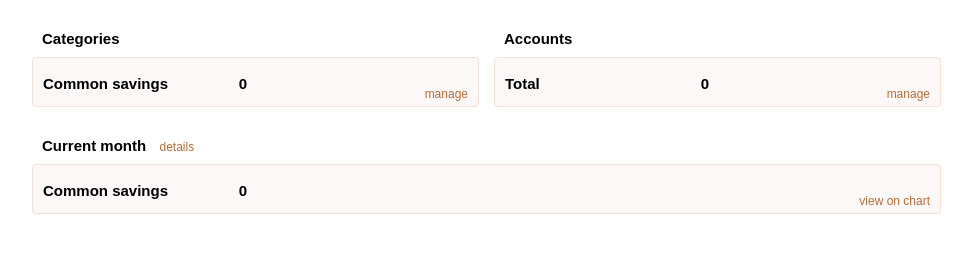
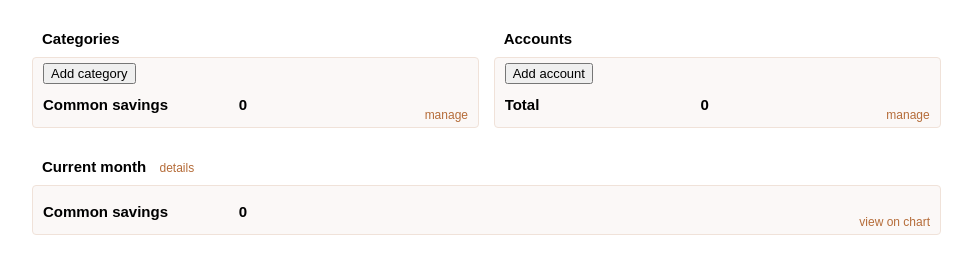
Before and after one commit to nicolasalt/pft, a Python web app: template templates/index.html in a window 1280 px wide. Shown: the part 469-743 px from the top of the page, without its empty margins (153-1125 px from the left). Run offline with Jinja, Linux system fonts and the light colour scheme; the template is opened without the code that fills it, so the values that code supplies are empty; some libraries are stand-ins or nearby versions.

Commit message:
Made widget out of category block. Added accounts widget.

```diff
--- a/controller.py
+++ b/controller.py
@@ -26,8 +26,8 @@ app = webapp2.WSGIApplication([
 
     ('/settings', profile.EditProfile),
     ('/manage_profiles', profile.ManageProfilesPage),
-    ('/do/edit_account', profile.DoAddAccount),
-    ('/do/edit_category', profile.DoAddCategory),
+    ('/do/edit_account', profile.DoEditAccount),
+    ('/do/edit_category', profile.DoEditCategory),
     ('/do/add_profile', profile.DoAddProfile),
     ('/do/connect_to_profile', profile.DoConnectToProfile),
     ('/do/set_active_profile', profile.DoSetActiveProfile),
--- a/css/common.css
+++ b/css/common.css
@@ -123,7 +123,7 @@ header .right_block {
   font-weight: bold;
 }
 .standard_block button {
-  font-size: 12px;
+  font-size: 13px;
 }
 
 .standard_block_with_title .title {
@@ -149,7 +149,7 @@ header .right_block {
 }
 
 .standard_block_divider {
-  width: 15px;
+  width: 7px;
   display: inline-block;
 }
 
--- /dev/null
+++ b/js/accounts.js
@@ -0,0 +1,69 @@
+pft.accounts = {};
+
+
+pft.accounts.DeleteAccount = function(accountId) {
+  // TODO: implement delete
+  //pft.accounts.SaveAccount(accountId, true);
+};
+
+
+pft.accounts.EditAccount = function(accountId) {
+  var account = pft.state.GetAccount(accountId);
+  var title = 'Edit account';
+  if (accountId == '') {
+    account = {
+      'name': '',
+      'balance': '',
+      'currency': '$'
+    };
+    title = 'Add new account';
+  }
+  $('#edit-account-name').val(account['name']);
+  $('#edit-account-balance').val(account['balance']);
+  $('#edit-account-currency').val(account['currency']);
+  $('#edit-account-dialog').dialog({
+      resizable: false,
+      title: title,
+      buttons: {
+        'Save': function() {
+          pft.accounts.SaveAccount(accountId);
+        },
+        'Cancel': function() {
+          $(this).dialog('close');
+        }
+      }
+  });
+};
+
+
+pft.accounts.SaveAccount = function(accountId, opt_delete){
+  var data = {
+    'name': $('#edit-account-name').val(),
+    'currency': $('#edit-account-currency').val()
+  };
+  var balance = $('#edit-account-balance').val();
+  if (balance) {
+    data['balance'] = balance;
+  }
+  if (accountId) {
+    data['account_id'] = accountId;
+  }
+  if (opt_delete) {
+    data['delete'] = '1';
+  }
+
+  $.post('/do/edit_account', data).success(function() {
+    window.location.reload();
+  });
+  $('#edit-account-dialog').dialog('close');
+};
+
+
+$('[account_id]').live('click', function(){
+  pft.accounts.EditAccount(
+      $(this).attr('account_id'));
+});
+$('[delete_account_id]').live('click', function(){
+  pft.accounts.DeleteAccount(
+      $(this).attr('delete_account_id'));
+});
--- a/js/categories.js
+++ b/js/categories.js
@@ -54,3 +54,13 @@ pft.categories.SaveCategory = function(categoryId, opt_delete){
   });
   $('#edit-category-dialog').dialog('close');
 };
+
+
+$('[category_id]').live('click', function(){
+  pft.categories.EditCategory(
+      $(this).attr('category_id'));
+});
+$('[delete_category_id]').live('click', function(){
+  pft.categories.DeleteCategory(
+      $(this).attr('delete_category_id'));
+});
--- a/js/state.js
+++ b/js/state.js
@@ -80,3 +80,12 @@ pft.state.UpdateBudgetItem = function(item) {
 pft.state.GetBudgetItem = function(itemId) {
   return pft.state.GetEntity(itemId, 'budget_items');
 };
+
+
+pft.state.UpdateAccount = function(account) {
+  pft.state.UpdateEntity(account, 'accounts');
+};
+
+pft.state.GetAccount = function(accountId) {
+  return pft.state.GetEntity(accountId, 'accounts');
+};
--- a/templates/base.html
+++ b/templates/base.html
@@ -15,6 +15,11 @@
   <script type="text/javascript" src="/js/state.js"></script>
   <script type="text/javascript" src="/js/transaction_dialog.js"></script>
   <script type="text/javascript" src="/js/charts.js"></script>
+  <script type="text/javascript" src="/js/categories.js"></script>
+  <script type="text/javascript" src="/js/accounts.js"></script>
+
+  {% import "templates/include/categories_widget.inc.html" as categories %}
+  {% import "templates/include/accounts_widget.inc.html" as accounts %}
 
   {% block head %}
     <title>Personal Finance Tracker</title>
@@ -30,6 +35,18 @@
         $(this).button(options);
       });
     });
+
+    {% for category in categories_json %}
+      var category = {{ category }};
+      category['id'] = {{ loop.index0 }};
+      pft.state.UpdateCategory(category);
+    {% endfor %}
+
+    {% for account in accounts_json %}
+      var account = {{ account }};
+      account['id'] = {{ loop.index0 }};
+      pft.state.UpdateAccount(account);
+    {% endfor %}
   </script>
 </head>
 <body>
--- /dev/null
+++ b/templates/include/accounts_widget.inc.html
@@ -0,0 +1,52 @@
+{% macro accounts_widget(profile, total_balance, editable=false) -%}
+
+  <div class="standard_block_with_title">
+    <div class="title">Accounts</div>
+    <div class="standard_block half_page_block">
+      {% for account in profile.accounts %}
+        <div class="item">
+          <a href="/transaction_report?account_id={{ loop.index0 }}">
+            <span class="name account">{{ account.name|escape }}</span>
+          </a>
+          <span class="balance">{{ account.balance|int }}</span>
+          <span class="currency">{{ account.currency}}</span>
+          {% if editable %}
+            <button icon="ui-icon-pencil"
+                account_id="{{ loop.index0 }}">Edit</button>
+            <button icon="ui-icon-circle-minus"
+                delete_account_id="{{ loop.index0 }}">Remove</button>
+          {% endif %}
+        </div>
+      {% endfor %}
+      {% if editable or not profile.accounts %}
+        <button icon="ui-icon-circle-plus"
+            class="add_button" account_id="">
+          Add account
+        </button>
+      {% endif %}
+      <div class="item total">
+        <span class="name">Total</span>
+        <span class="balance">{{ total_balance|int }}</span>
+        <span class="currency">{{ profile.main_currency}}</span>
+      </div>
+      <a class="details_link" href="/settings">manage</a>
+    </div>
+  </div>
+
+  <div id="edit-account-dialog" style="display: none">
+    <label>
+      Name:
+      <input id="edit-account-name" />
+    </label>
+    <br>
+    <label>
+      Currency:
+      <input id="edit-account-currency" />
+    </label>
+    <br>
+    <label>
+      Account balance:
+      <input id="edit-account-balance" />
+    </label>
+  </div>
+{%- endmacro %}
--- /dev/null
+++ b/templates/include/categories_widget.inc.html
@@ -0,0 +1,47 @@
+{% macro categories_widget(profile, total_balance, categories_total_balance, editable=false) -%}
+
+  <div class="standard_block_with_title">
+    <div class="title">Categories</div>
+    <div class="standard_block half_page_block">
+      {% for category in profile.categories %}
+        <div class="item">
+          <a href="/transaction_report?category_id={{ loop.index0 }}">
+            <span class="name category">{{ category.name|escape }}</span>
+          </a>
+          <span class="balance">{{ category.balance|int }}</span>
+          <span class="currency">{{ profile.main_currency}}</span>
+          {% if editable %}
+            <button icon="ui-icon-pencil"
+                category_id="{{ loop.index0 }}">Edit</button>
+            <button icon="ui-icon-circle-minus"
+                delete_category_id="{{ loop.index0 }}">Remove</button>
+          {% endif %}
+        </div>
+      {% endfor %}
+      {% if editable or not profile.categories %}
+        <button icon="ui-icon-circle-plus"
+            class="add_button" category_id="">
+          Add category
+        </button>
+      {% endif %}
+      <div class="item total">
+        <span class="name">Common savings</span>
+        <span class="balance">{{ (total_balance - categories_total_balance)|int }}</span>
+        <span class="currency">{{ profile.main_currency}}</span>
+      </div>
+      <a class="details_link" href="/settings">manage</a>
+    </div>
+  </div>
+
+  <div id="edit-category-dialog" style="display: none">
+    <label>
+      Name:
+      <input id="edit-category-name" />
+    </label>
+    <br>
+    <label>
+      Category balance:
+      <input id="edit-category-balance" />
+    </label>
+  </div>
+{%- endmacro %}
```
Also changed, not shown: common_handlers.py (+8 -0 lines), datastore/update.py (+7 -0 lines), handlers/profile.py (+18 -5 lines), templates/index.html (+5 -41 lines), templates/profile/edit_category.inc.html (deleted, +0 -12 lines), templates/profile/settings.html (+4 -72 lines).
